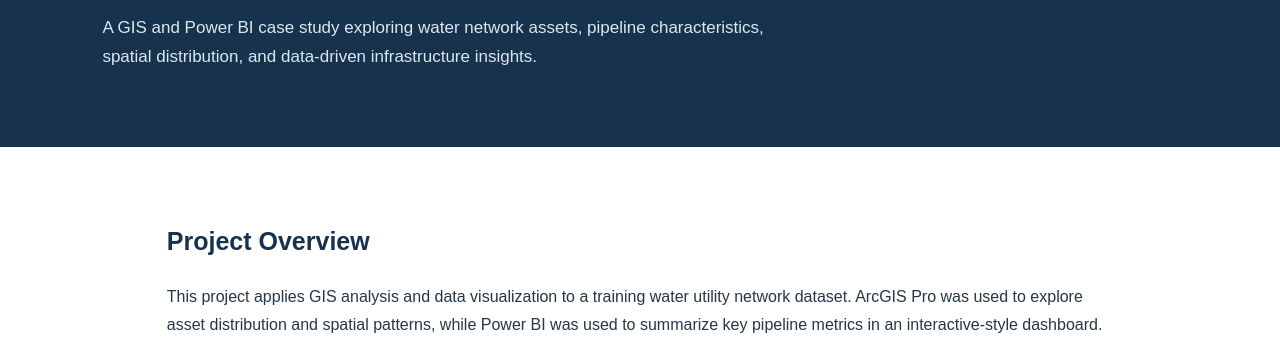
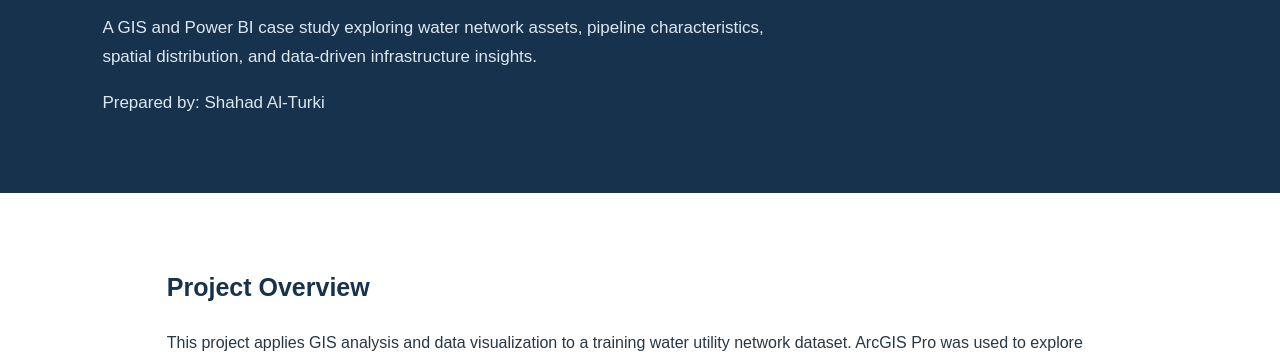
Before and after one commit to f6b7cfzfr9-prog/smart-water-network-portfolio, a plain HTML site: page index.html in a window 1280 px wide. Shown: the part 262-623 px from the top of the page. Drawn offline with Linux system fonts and the light colour scheme.

Commit message:
Update index.html

```diff
--- a/index.html
+++ b/index.html
@@ -81,8 +81,8 @@
   <div class="tag">GIS · Data Analytics · Infrastructure</div>
   <h1>Smart Water Network &amp; Asset Management</h1>
   <p>A GIS and Power BI case study exploring water network assets, pipeline characteristics, spatial distribution, and data-driven infrastructure insights.</p>
+<p class="author">Prepared by: Shahad Al-Turki</p>
 </header>
-
 <main>
 <section>
   <h2>Project Overview</h2>
```
